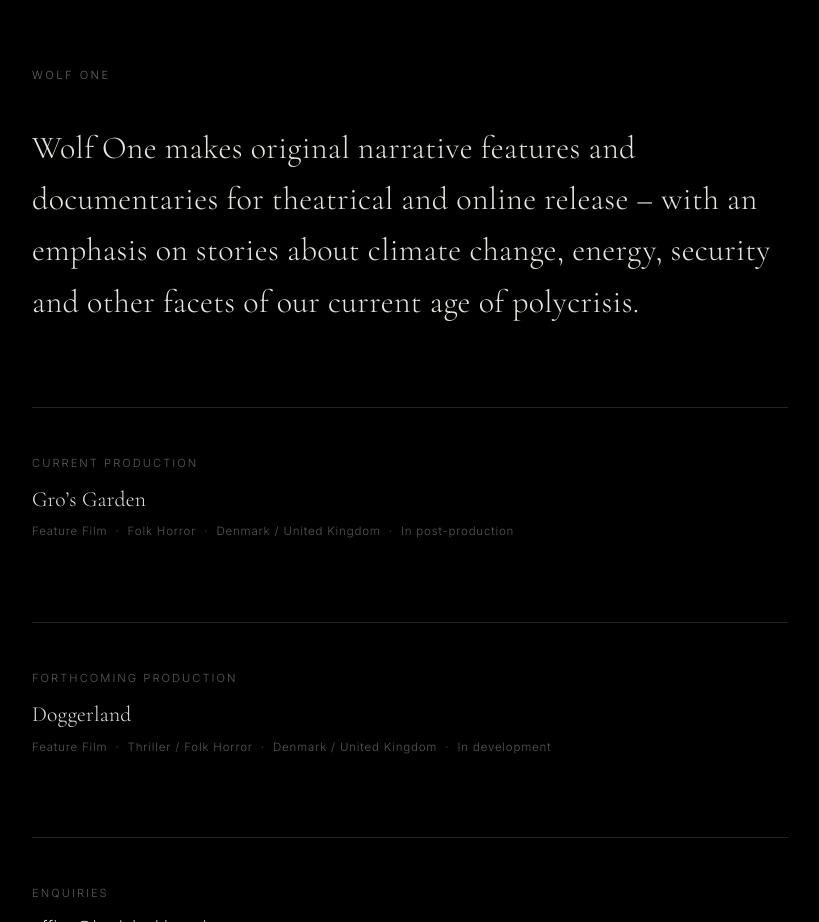
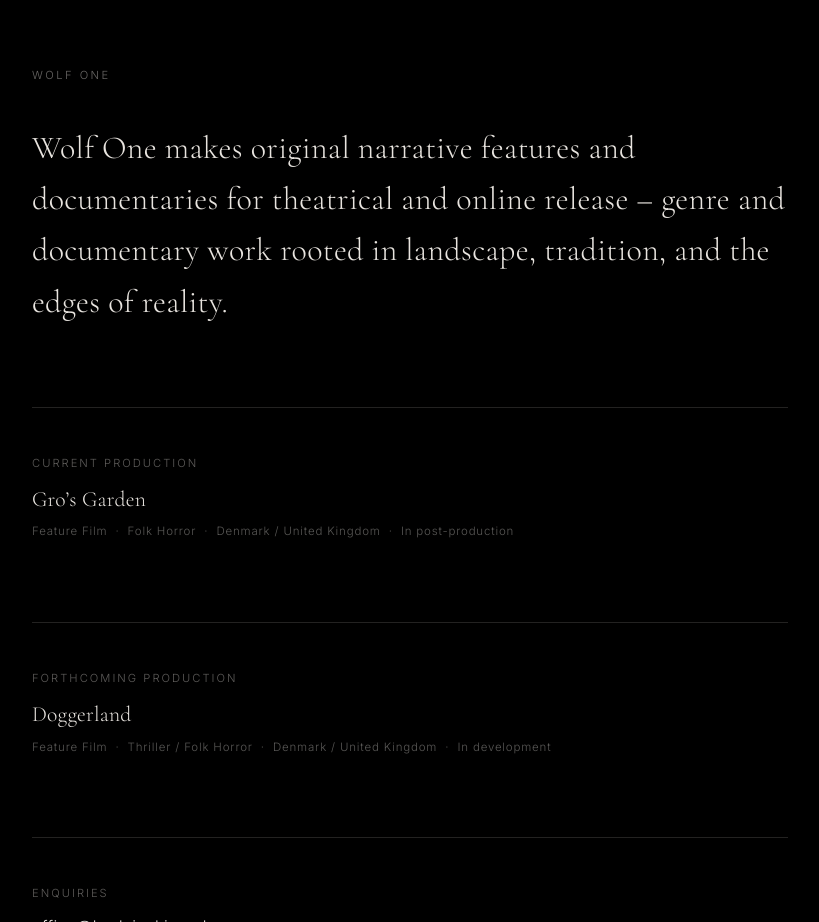
Before and after one commit to werewolf-one/wolfone-site, a plain HTML site: page index.html in a window 1280 px wide. Shown: the part 860-1782 px from the top of the page, without its empty margins (230-1049 px from the left). Drawn offline with nearby package versions, Linux system fonts and the light colour scheme.

Commit message:
Update company tagline

```diff
--- a/index.html
+++ b/index.html
@@ -14,7 +14,7 @@
   <meta property="og:type" content="website">
   <meta property="og:url" content="https://wolfone.studio/">
   <meta property="og:title" content="Wolf One | UK Independent Film Production Company">
-  <meta property="og:description" content="Wolf One makes original narrative features and documentaries for theatrical and online release — with an emphasis on stories about climate change, energy, security, and our current age of polycrisis.">
+  <meta property="og:description" content="Wolf One makes original narrative features and documentaries for theatrical and online release — genre and documentary work rooted in landscape, tradition, and the edges of reality.">
   <meta property="og:image" content="https://wolfone.studio/wolf-one-logo.jpg">
   <meta property="og:site_name" content="Wolf One">
 
@@ -275,7 +275,7 @@
     <h1 class="company-heading">Wolf One</h1>
 
     <p class="tagline">
-      Wolf One makes original narrative features and documentaries for theatrical and online release &ndash; with an emphasis on stories about climate change, energy, security and other facets of our current age of polycrisis.
+      Wolf One makes original narrative features and documentaries for theatrical and online release &ndash; genre and documentary work rooted in landscape, tradition, and the edges of reality.
     </p>
 
     <div class="productions-section">
```
